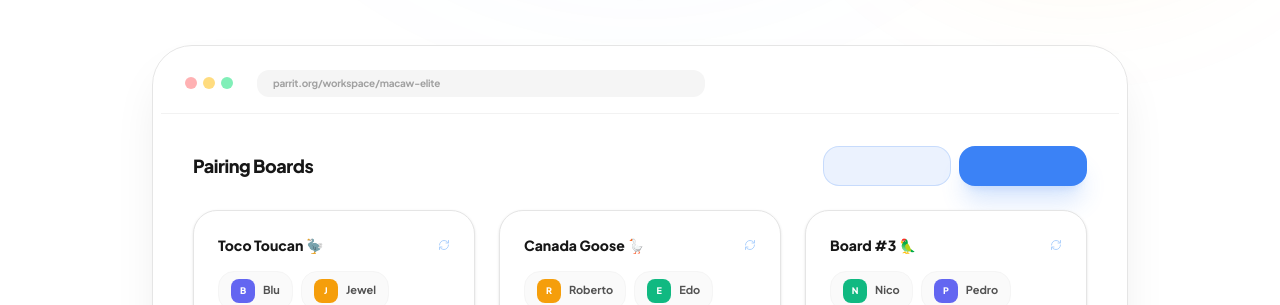
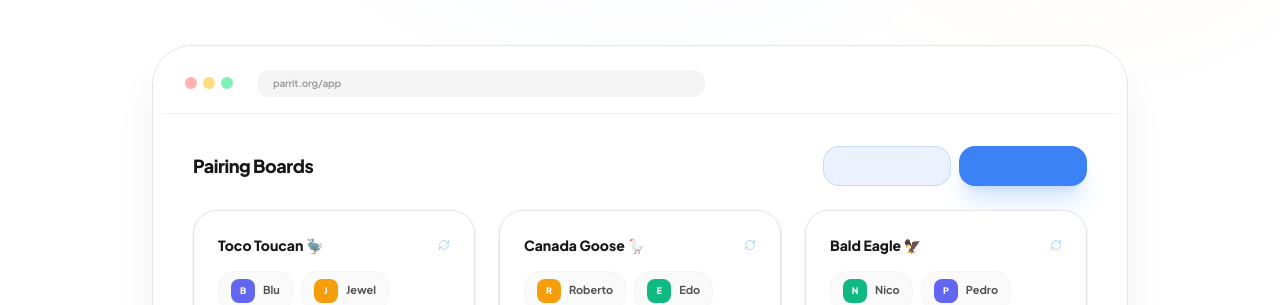
Before and after one commit to mketiku/parrit, a React (Vite) app: page / in a window 1280 px wide. Shown: the part 598-903 px from the top of the page. Built offline with nearby package versions, Linux system fonts and the light colour scheme; no server answers.

Commit message:
docs: update landing page mockup with real-world app URL and eagle board name

```diff
--- a/src/features/static/components/LandingPage.tsx
+++ b/src/features/static/components/LandingPage.tsx
@@ -170,7 +170,7 @@ export function LandingPage() {
                 <div className="h-3 w-3 rounded-full bg-green-400/50" />
               </div>
               <div className="ml-4 flex-1 max-w-md rounded-xl bg-neutral-100 dark:bg-neutral-800 px-4 py-1.5 text-[10px] font-bold text-neutral-400 dark:text-neutral-400 tracking-tight">
-                parrit.org/workspace/macaw-elite
+                parrit.org/app
               </div>
             </div>
             {/* Fake pairing workspace UI */}
@@ -185,7 +185,7 @@ export function LandingPage() {
                 </div>
               </div>
               <div className="grid grid-cols-1 sm:grid-cols-2 lg:grid-cols-3 gap-6">
-                {['Toco Toucan 🦤', 'Canada Goose 🪿', 'Board #3 🦜'].map(
+                {['Toco Toucan 🦤', 'Canada Goose 🪿', 'Bald Eagle 🦅'].map(
                   (name, i) => {
                     const people = [
                       ['Blu', 'Jewel'],
```
